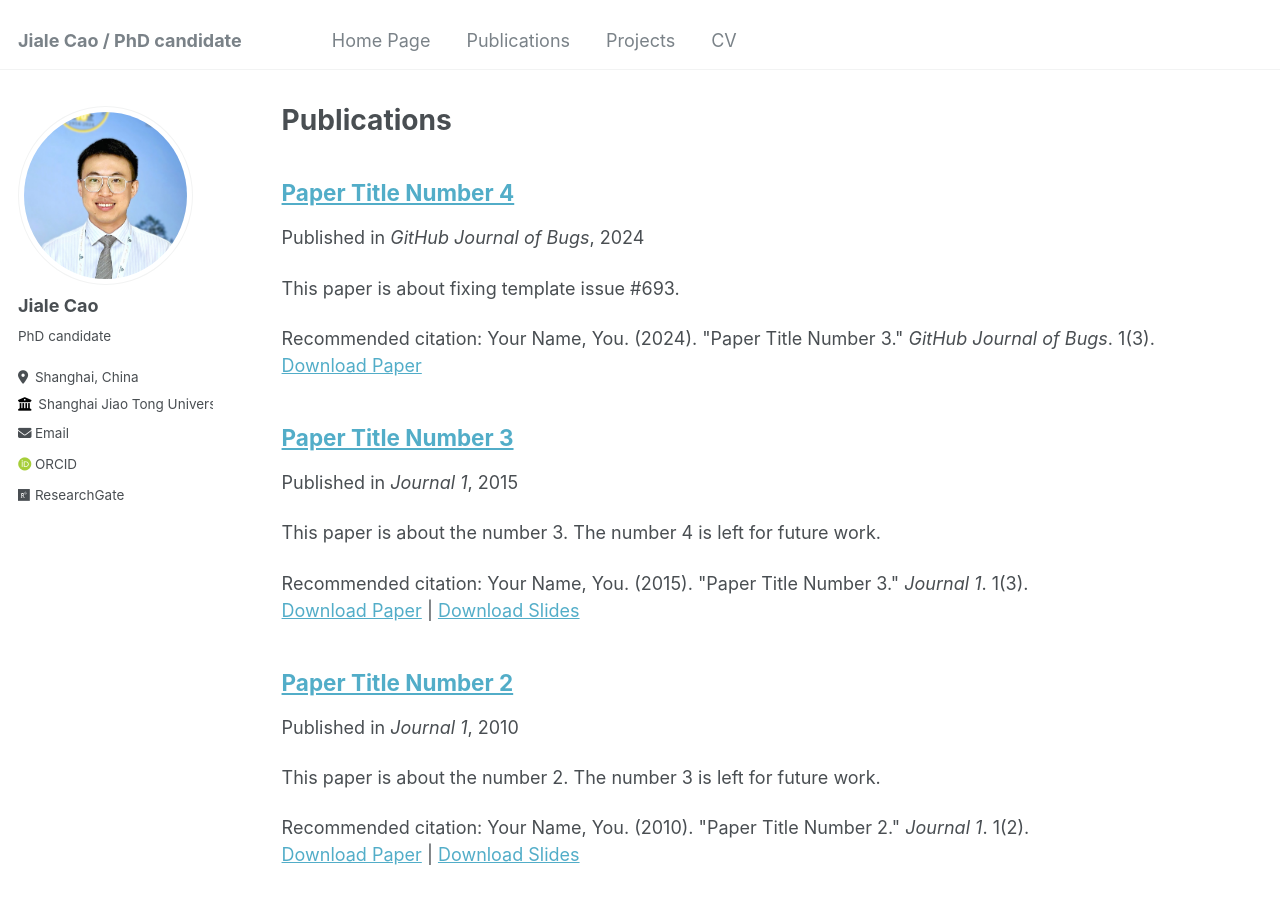
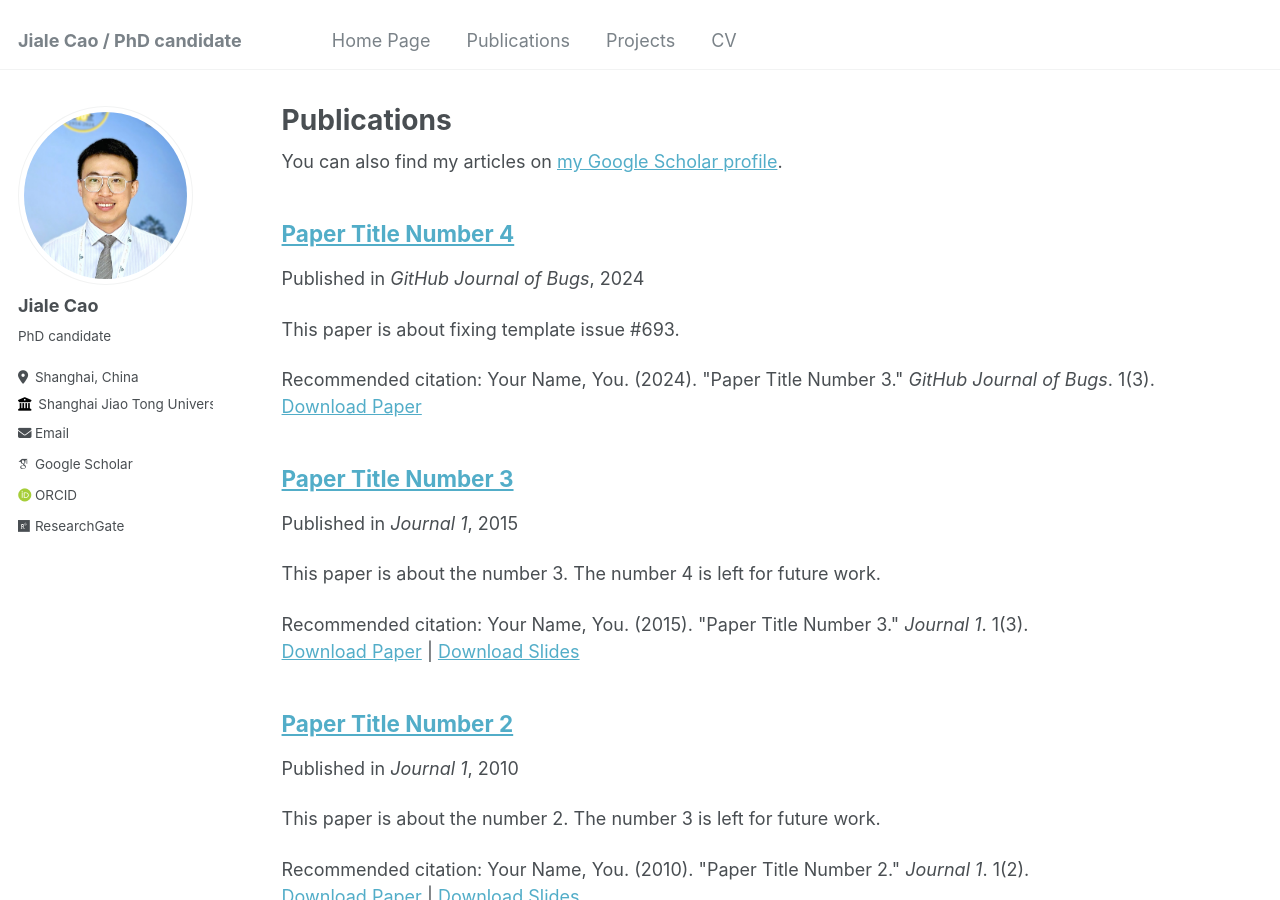
Before and after one commit to JialeCao-CN/JialeCao-CN.github.io, a Jekyll site: the page built from _pages/publications.md, in a window 1280 px wide and 900 px high. Built offline with Jekyll 4.4.1, drawn with Linux system fonts in a browser that asks for light colours; some web fonts are replaced; part of the change alters nothing that is shown.

Commit message:
Update _config.yml

```diff
--- a/_config.yml
+++ b/_config.yml
@@ -32,7 +32,7 @@ author:
 
   # Academic websites
   arxiv            : # URL - Update with the correct link to your profile
-  googlescholar    : #"https://scholar.google.com/citations?user=PS_CX0AAAAAJ"
+  googlescholar    : "https://scholar.google.com/citations?user=jedBH7cAAAAJ&hl=zh-CN"
   impactstory      : # URL
   orcid            : "http://orcid.org/0000-0002-4522-111X"
   ResearchGate     : #"https://www.researchgate.net/profile/Jiale-Cao"
```
